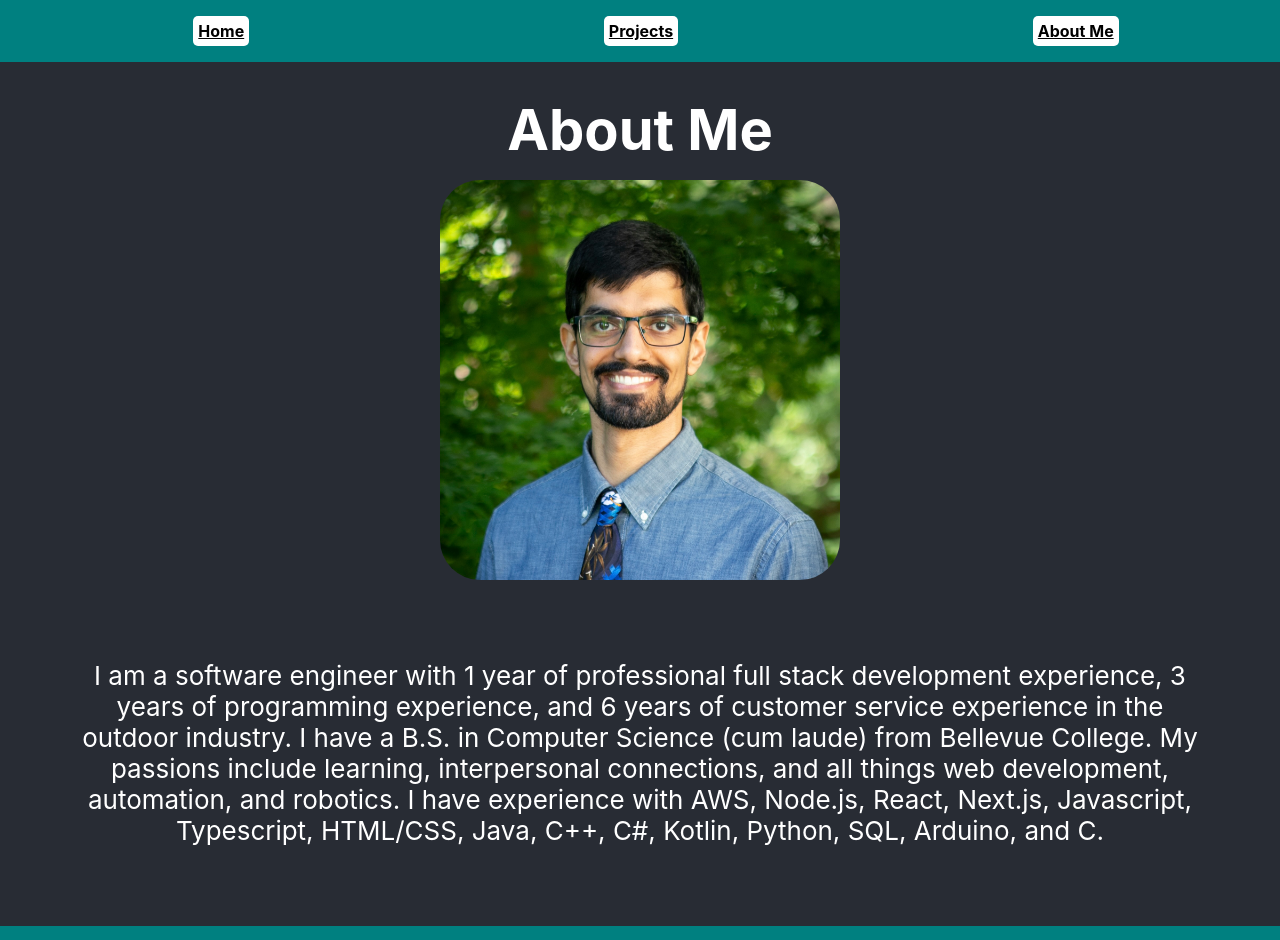
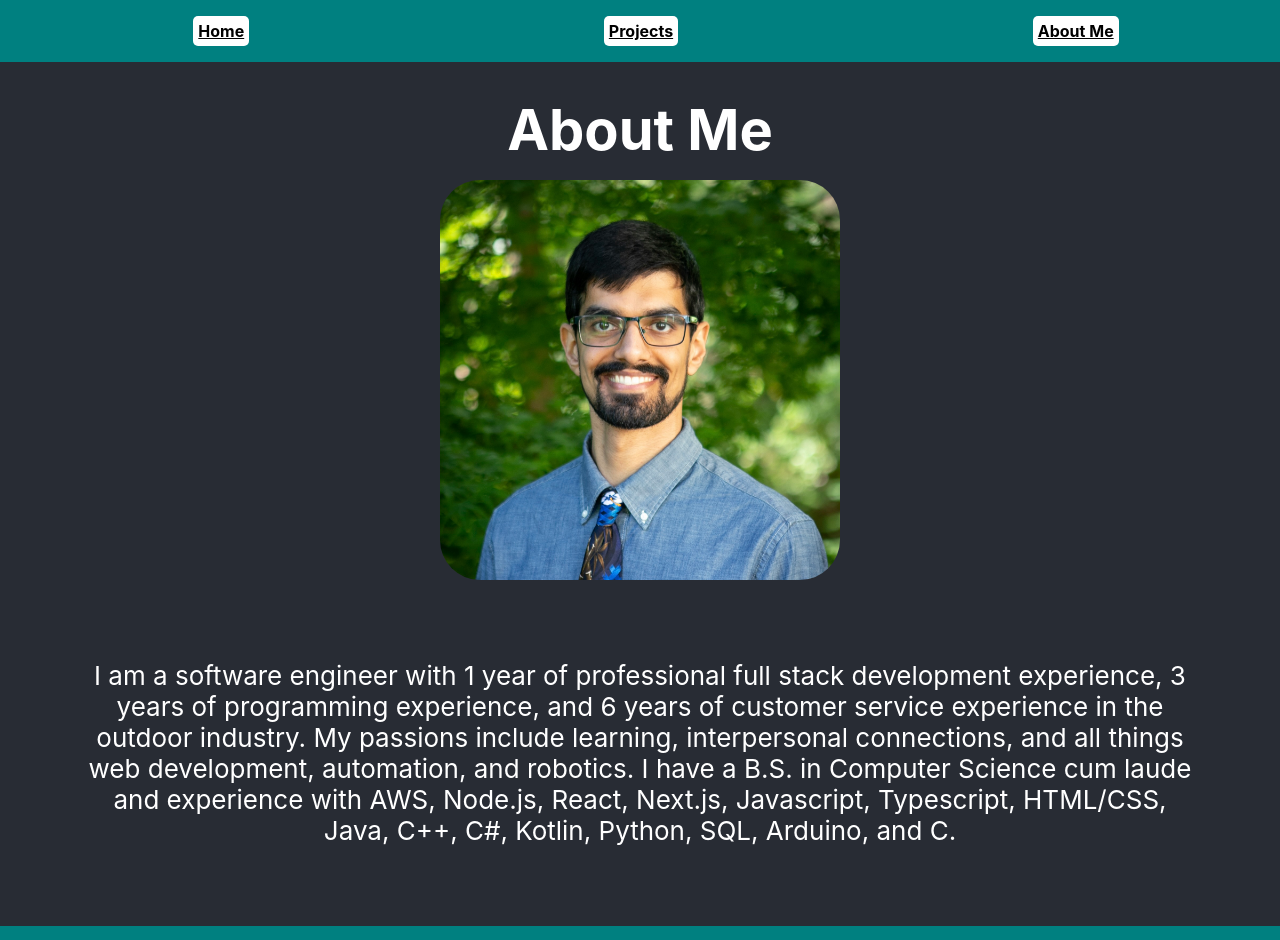
Before and after one commit to Ishan-Jaidka/portfolio-react, a React (Create React App) app: page /about in a window 1280 px wide. Shown: the top 940 px of the page. Built offline with nearby package versions, Linux system fonts and the light colour scheme; grey boxes are pictures that could not be loaded.

Commit message:
updated bio

```diff
--- a/src/views/aboutMe.js
+++ b/src/views/aboutMe.js
@@ -3,9 +3,9 @@ import HeadShot from "../components/headShot";
 import "./aboutMe.css";
 
 export default function AboutMe() {
-  const text = `I am a software engineer with 1 year of professional full stack development experience, 3 years of programming experience, and 6 years of customer service experience in the outdoor industry. I have a B.S. in Computer Science (cum laude) from Bellevue College.
+  const text = `I am a software engineer with 1 year of professional full stack development experience, 3 years of programming experience, and 6 years of customer service experience in the outdoor industry.
 
-    My passions include learning, interpersonal connections, and all things web development, automation, and robotics. I have experience with AWS, Node.js, React, Next.js, Javascript, Typescript, HTML/CSS, Java, C++, C#, Kotlin, Python, SQL, Arduino, and C.`;
+    My passions include learning, interpersonal connections, and all things web development, automation, and robotics. I have a B.S. in Computer Science cum laude and experience with AWS, Node.js, React, Next.js, Javascript, Typescript, HTML/CSS, Java, C++, C#, Kotlin, Python, SQL, Arduino, and C.`;
   return (
     <div className="aboutme">
       <div className="page-title">About Me</div>
```
